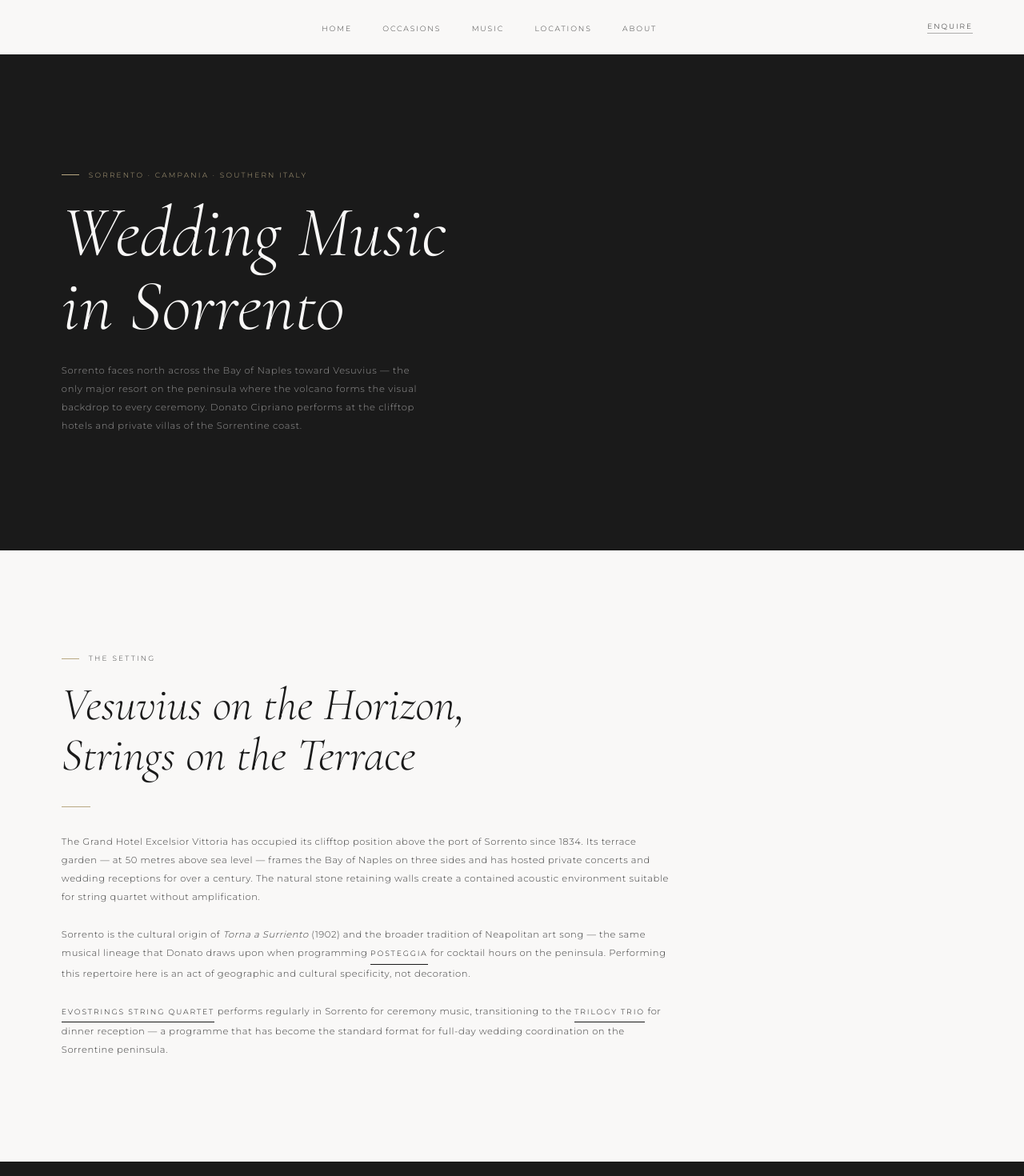
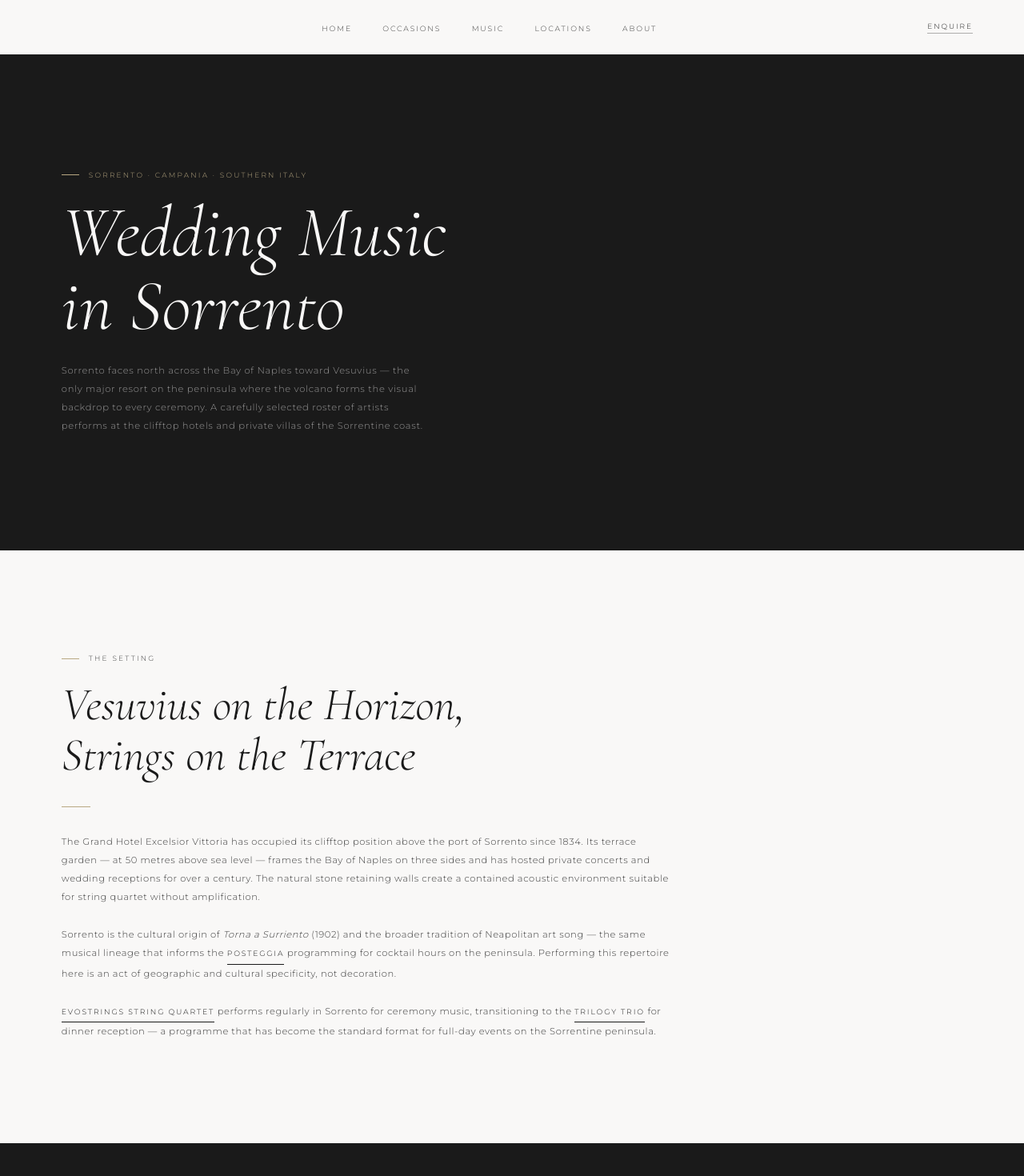
Before and after one commit to doncip82/sito-wedding, a React (Vite) app: page /locations/sorrento in a window 1280 px wide. Shown: the top 1470 px of the page at 80% size. Built offline with nearby package versions, Linux system fonts and the light colour scheme.

Commit message:
content(Sorrento): remove personal attributions, use curatorial language
Replace all direct references to Donato Cipriano/Donato with impersonal
platform voice. Three copy changes in hero subtitle and body paragraphs.

Co-Authored-By: Claude Sonnet 4.6 <noreply@anthropic.com>

```diff
--- a/src/pages/locations/Sorrento.jsx
+++ b/src/pages/locations/Sorrento.jsx
@@ -43,8 +43,8 @@ export default function LocationSorrento() {
           <p className="text-[.72rem] font-light tracking-[.06em] leading-[2] text-white/55 max-w-[60ch]">
             Sorrento faces north across the Bay of Naples toward Vesuvius — the only major
             resort on the peninsula where the volcano forms the visual backdrop to every
-            ceremony. Donato Cipriano performs at the clifftop hotels and private villas
-            of the Sorrentine coast.
+            ceremony. A carefully selected roster of artists performs at the clifftop
+            hotels and private villas of the Sorrentine coast.
           </p>
         </div>
       </section>
@@ -66,10 +66,9 @@ export default function LocationSorrento() {
             </p>
             <p>
               Sorrento is the cultural origin of <em>Torna a Surriento</em> (1902) and the
-              broader tradition of Neapolitan art song — the same musical lineage that Donato
-              draws upon when programming{' '}
+              broader tradition of Neapolitan art song — the same musical lineage that informs the{' '}
               <a href="/music/posteggia" className="link-underline">posteggia</a>
-              {' '}for cocktail hours on the peninsula. Performing this repertoire here is an
+              {' '}programming for cocktail hours on the peninsula. Performing this repertoire here is an
               act of geographic and cultural specificity, not decoration.
             </p>
             <p>
@@ -77,7 +76,7 @@ export default function LocationSorrento() {
               {' '}performs regularly in Sorrento for ceremony music, transitioning to the{' '}
               <a href="/trilogy-trio" className="link-underline">Trilogy Trio</a>
               {' '}for dinner reception — a programme that has become the standard format for
-              full-day wedding coordination on the Sorrentine peninsula.
+              full-day events on the Sorrentine peninsula.
             </p>
           </div>
         </div>
```
